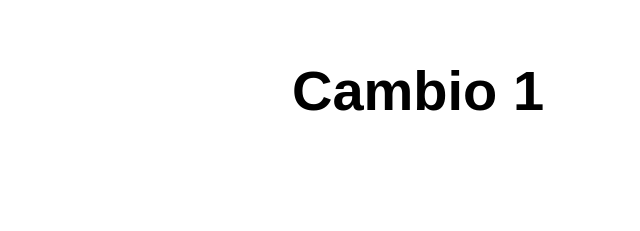
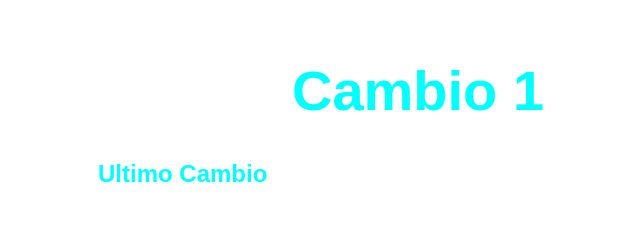
Before and after one commit to crissrv1/Despliegle, a website: page src/index.html in a window 1280 px wide. Shown: the whole page, without its empty margins (222-862 px from the left). Drawn offline with Linux system fonts and the light colour scheme.

Commit message:
UltimoCambio

```diff
--- a/src/index.html
+++ b/src/index.html
@@ -10,7 +10,8 @@
 
 <body>
   <main>
-    <h1>Cambio 1</h1>
+    <h1 style="color: cyan;">Cambio 1</h1>
+    <h2 style="color: aqua;">Ultimo Cambio</h2>
   </main>
 </body>
 
```
